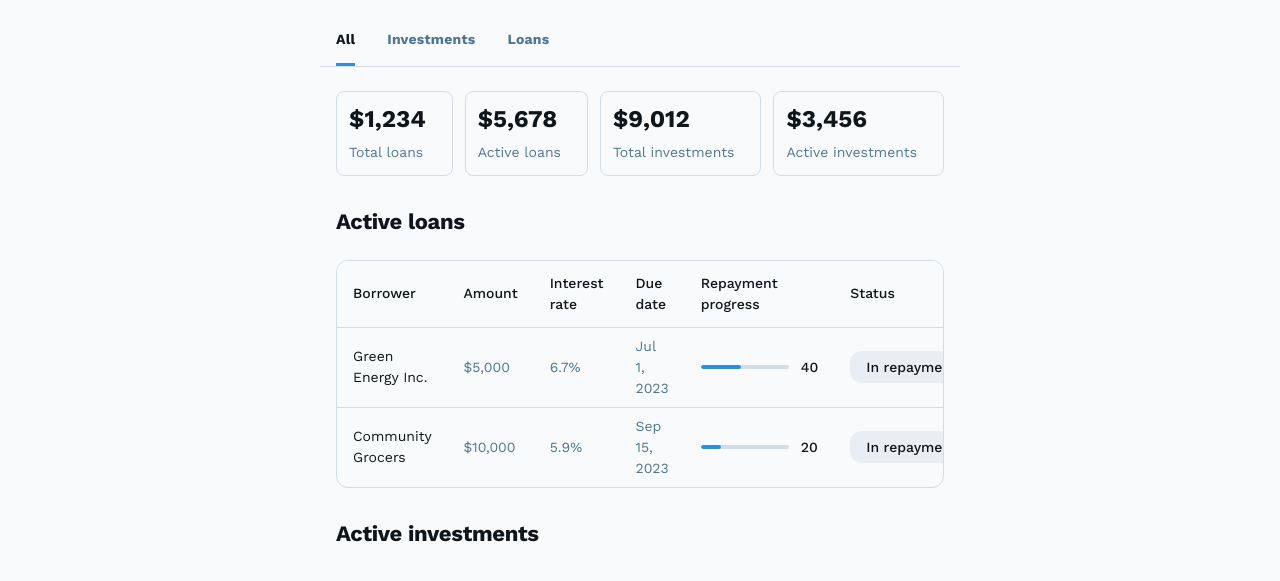
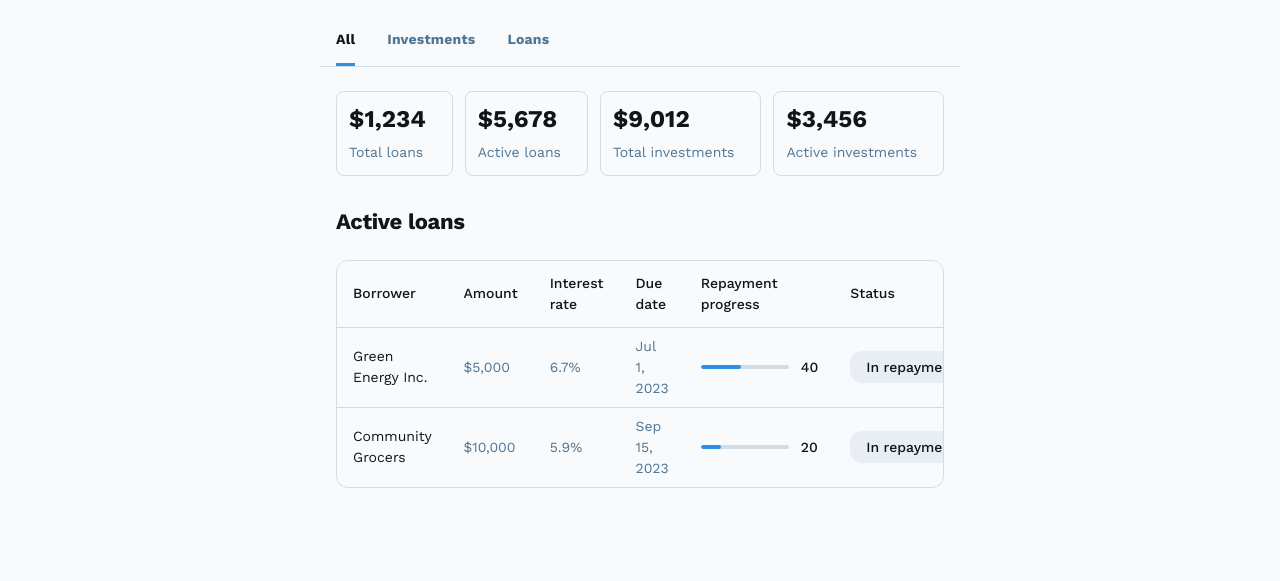
Before and after one commit to Plumbridge/BlockLoan, a plain HTML site: page overview.html in a window 1280 px wide. Shown: the part 177-758 px from the top of the page. Drawn offline with nearby package versions, Linux system fonts and the light colour scheme.

Commit message:
Update overview.html

```diff
--- a/overview.html
+++ b/overview.html
@@ -156,5 +156,4 @@
                         </div>
                     </div>
 
-                    <h2 class="text-[#0e151b] text-[22px] font-bold leading-tight tracking-[-0.015em] px-4 pb-3 pt-5">Active investments</h2>
-                    <div class="px-4 py-3 @container">
+                    <h2 class="text-[#0e151b] text-[22px] font-bold leading-tight tracking-[-0.015em] px-4 pb-3 pt-
```
